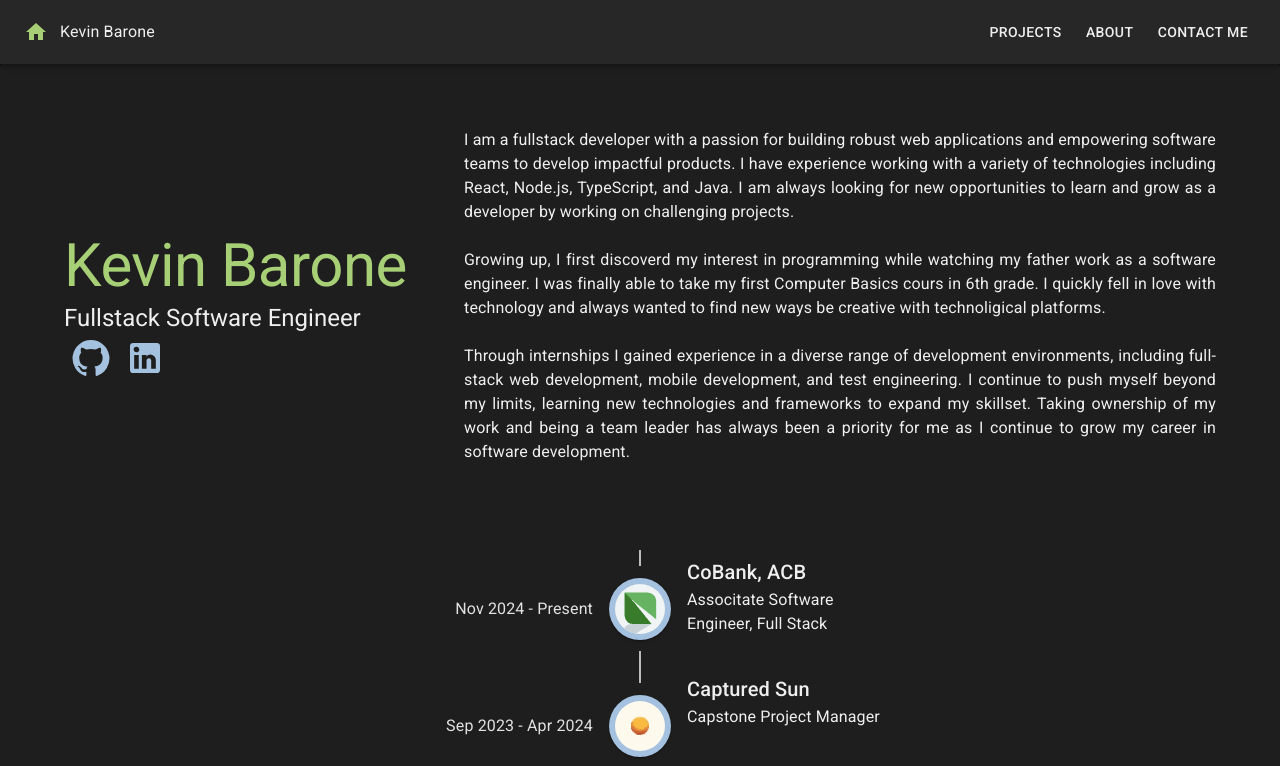
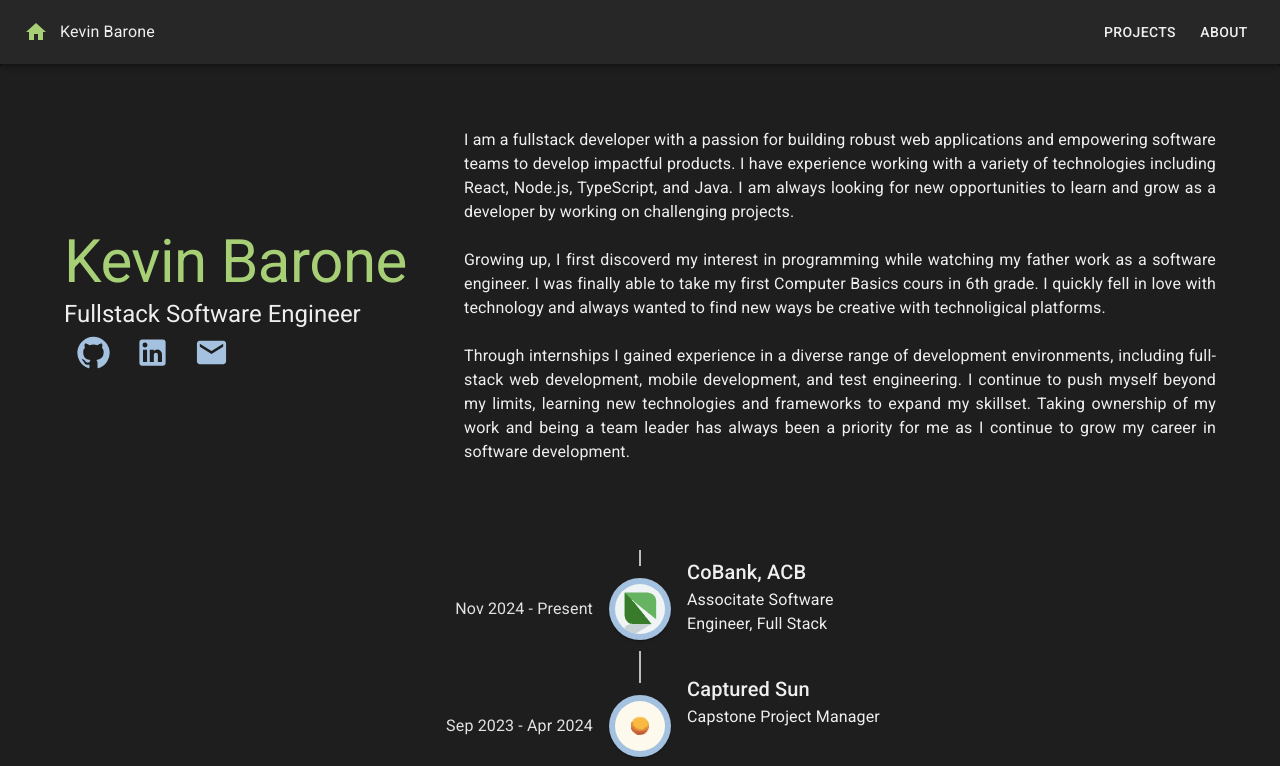
Before and after one commit to keba2993/react-portfolio, a React (Vite) app: page / in a window 1280 px wide. Shown: the top 766 px of the page. Built offline with nearby package versions, Linux system fonts and the light colour scheme.

Commit message:
remove contact page

```diff
--- a/src/App.tsx
+++ b/src/App.tsx
@@ -5,7 +5,6 @@ import Skills from './components/Skills/Skills';
 import { Paper } from '@mui/material';
 import Projects from './components/Projects/Projects';
 import About from './components/About/About';
-import Contact from './components/Contact/Contact';
 import { BrowserRouter, Routes, Route } from 'react-router-dom';
 
 function App() {
@@ -30,7 +29,6 @@ function App() {
 				/>
 				<Route path='/projects' element={<Projects />} />
 				<Route path='/about' element={<About />} />
-				<Route path='/contact-me' element={<Contact />} />
 			</Routes>
 		</BrowserRouter>
 	);
--- a/src/components/Contact/Contact.tsx
+++ /dev/null
@@ -1,5 +0,0 @@
-function Contact() {
-	return <div>Contact</div>;
-}
-
-export default Contact;
--- a/src/components/Hero.tsx
+++ b/src/components/Hero.tsx
@@ -1,5 +1,5 @@
 import { Typography, IconButton, Container } from '@mui/material';
-import { GitHub, LinkedIn } from '@mui/icons-material';
+import { GitHub, LinkedIn, Email } from '@mui/icons-material';
 import Grid from '@mui/material/Grid2';
 
 function Hero() {
@@ -32,6 +32,7 @@ function Hero() {
 					sx={{
 						display: 'flex',
 						alignItems: 'center',
+						justifyContent: 'flex-start',
 						marginTop: '0.25rem',
 					}}
 					disableGutters
@@ -41,9 +42,9 @@ function Hero() {
 						aria-label='nav-github'
 						color='secondary'
 						href='https://github.com/keba2993'
-						sx={{ padding: '0px 0.25em' }}
+						sx={{ margin: 0, paddingTop: '0' }}
 					>
-						<GitHub sx={{ fontSize: 40 }} />
+						<GitHub sx={{ fontSize: '1.25em' }} />
 					</IconButton>
 					<IconButton
 						size='large'
@@ -51,9 +52,19 @@ function Hero() {
 						color='secondary'
 						aria-label='nav-linkedin'
 						href='https://www.linkedin.com/in/kbarone18/'
-						sx={{ padding: '0 0.25em' }}
+						sx={{ margin: 0, paddingTop: '0' }}
 					>
-						<LinkedIn sx={{ fontSize: 40 }} />
+						<LinkedIn sx={{ fontSize: '1.25em' }} />
+					</IconButton>
+					<IconButton
+						size='large'
+						edge='end'
+						color='secondary'
+						aria-label='nav-email'
+						href='mailto:kevinbarone18@gmail.com'
+						sx={{ margin: 0, paddingTop: '0' }}
+					>
+						<Email sx={{ fontSize: '1.25em' }} />
 					</IconButton>
 				</Container>
 			</Grid>
--- a/src/components/Navbar/Navbar.tsx
+++ b/src/components/Navbar/Navbar.tsx
@@ -1,5 +1,5 @@
 import { AppBar, Toolbar, IconButton, Typography } from '@mui/material';
-import { Home, Code, Description, Email } from '@mui/icons-material';
+import { Home, Code, Description } from '@mui/icons-material';
 
 import useWindowDimensions from '../../hooks/useWindowDimensions';
 import NavDrawer from './NavDrawer';
@@ -11,7 +11,6 @@ function Navbar() {
 	const pages = [
 		{ name: 'Projects', icon: <Code /> },
 		{ name: 'About', icon: <Description /> },
-		{ name: 'Contact Me', icon: <Email /> },
 	];
 
 	return (
```
